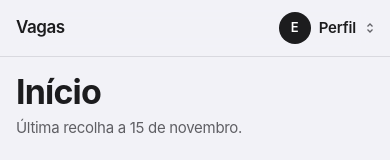
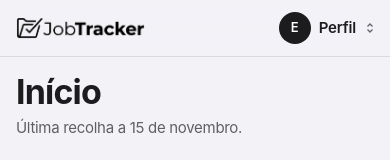
Before and after one commit to pedropmatos2001-lgtm/JobTracker, a plain HTML site: page docs/index.html in a window 390 px wide. Shown: the top 160 px of the page. Drawn offline with Linux system fonts and the light colour scheme.

Commit message:
Logótipo JobTracker no lugar do nome Vagas
Co-Authored-By: Claude Opus 5.5 <noreply@anthropic.com>
Claude-Session: https://claude.ai/code/session_01RkGEQgVjSrnwohXQbquHkw

```diff
--- a/docs/index.html
+++ b/docs/index.html
@@ -5,7 +5,7 @@
 <meta name="viewport" content="width=device-width, initial-scale=1, viewport-fit=cover">
 <meta name="apple-mobile-web-app-capable" content="yes">
 <meta name="apple-mobile-web-app-status-bar-style" content="default">
-<meta name="apple-mobile-web-app-title" content="Vagas">
+<meta name="apple-mobile-web-app-title" content="JobTracker">
 <meta name="theme-color" content="#f2f2f7" media="(prefers-color-scheme: light)">
 <meta name="theme-color" content="#1b1f24" media="(prefers-color-scheme: dark)">
 <meta name="robots" content="noindex, nofollow">
@@ -13,7 +13,7 @@
 <link rel="icon" href="favicon.svg" type="image/svg+xml">
 <link rel="icon" href="favicon-32.png" type="image/png" sizes="32x32">
 <link rel="apple-touch-icon" href="icon-180.png">
-<title>Vagas</title>
+<title>JobTracker</title>
 <style>
   /* Estilo Apple Saúde: fundo cinzento, cartões brancos, cor só para estados e dados. */
   :root {
@@ -53,7 +53,9 @@
   .side { position: sticky; top: 0; height: 100dvh; overflow: hidden auto; background: var(--side); border-right: .5px solid var(--sep);
           backdrop-filter: blur(20px) saturate(180%); -webkit-backdrop-filter: blur(20px) saturate(180%);
           padding: 24px 12px 12px; display: flex; flex-direction: column; min-width: 0; }
-  .brand { font-size: 20px; font-weight: 700; letter-spacing: -.025em; padding: 0 10px 22px; }
+  .brand { padding: 4px 10px 24px; line-height: 0; }
+  .brand img { display: block; height: 26px; width: auto; }
+  :root[data-theme="dark"] .brand img { filter: invert(1); }
   .nav { display: grid; gap: 2px; }
   .item { display: flex; align-items: center; gap: 10px; width: 100%; min-height: 38px; padding: 8px 10px; border: 0; border-radius: var(--r-ctl);
           background: transparent; text-align: left; cursor: pointer; font-size: 15px; color: var(--label); text-decoration: none;
@@ -263,7 +265,8 @@
     .topbar { display: flex; position: sticky; top: 0; z-index: 10; align-items: center; justify-content: space-between; gap: 12px;
               padding: calc(6px + env(safe-area-inset-top)) 8px 6px 16px; background: var(--bar);
               backdrop-filter: blur(20px) saturate(180%); -webkit-backdrop-filter: blur(20px) saturate(180%); border-bottom: .5px solid var(--sep); }
-    .topbar .brand { padding: 0; font-size: 17px; font-weight: 600; }
+    .topbar .brand { padding: 0; }
+    .topbar .brand img { height: 22px; }
     .topbar .profile-btn { flex: none; min-height: 44px; padding: 4px 6px 4px 4px; gap: 8px; }
     .topbar .profile-btn .ph { display: none; }
     .topbar .avatar { width: 32px; height: 32px; }
@@ -318,7 +321,7 @@
 <a class="sr skip" href="#main">Saltar para o conteúdo</a>
 <div class="app">
 <aside class="side" aria-label="Navegação">
-  <div class="brand">Vagas</div>
+  <div class="brand"><img src="logo.png" alt="JobTracker" width="541" height="92"></div>
   <nav class="nav" id="nav"></nav>
   <div class="bottom">
     <button class="profile-btn" type="button" id="profileBtn" aria-haspopup="dialog" aria-controls="modal"></button>
@@ -333,7 +336,7 @@
 </div>
 
 <div class="content">
-  <div class="topbar"><span class="brand">Vagas</span><button class="profile-btn" type="button" id="mProfileBtn" aria-haspopup="dialog" aria-controls="modal"></button></div>
+  <div class="topbar"><span class="brand"><img src="logo.png" alt="JobTracker" width="541" height="92"></span><button class="profile-btn" type="button" id="mProfileBtn" aria-haspopup="dialog" aria-controls="modal"></button></div>
   <header class="wrap"><h1 id="h1">Vagas</h1><div class="sub" id="sub">A carregar…</div></header>
   <main class="wrap" id="main"></main>
   <nav class="tabs" id="tabs" aria-label="Secções"></nav>
@@ -751,7 +754,7 @@ function select(pid) {
   if (!profiles.some(p => p.id === pid)) pid = profiles[0].id;
   current = pid; store.set("vagas-perfil", pid);
   data = viewFor(pid); marks = store.get(markKey(pid), {}); seen = store.get(seenKey(pid), {});
-  document.title = profile().name ? `Vagas de ${profile().name}` : "Vagas";
+  document.title = profile().name ? `JobTracker de ${profile().name}` : "JobTracker";
   filters.tema = filters.fonte = filters.local = "";
   go(page);
 }
```
Also changed, not shown: docs/logo.png (added), docs/manifest.json.
